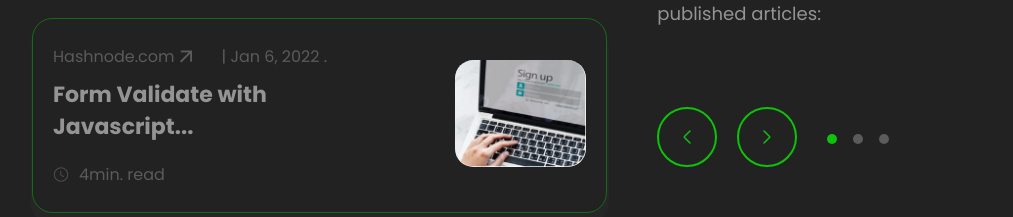
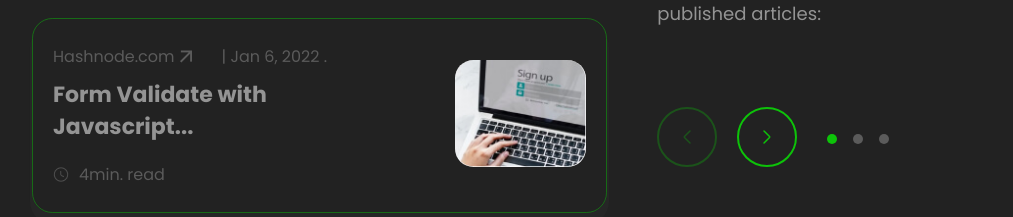
Before and after one commit to Braide5/P_Portf, a React (Vite) app: page / in a window 1280 px wide. Shown: the part 3400-3617 px from the top of the page, without its empty margins (96-1109 px from the left). Built offline with nearby package versions, Linux system fonts and the light colour scheme.

Commit message:
fix: blog button navigation

```diff
--- a/src/Pages/Home/components/Blogs/Blog.jsx
+++ b/src/Pages/Home/components/Blogs/Blog.jsx
@@ -11,6 +11,7 @@ import ClockImage from "./images/Clock.png";
 import MobileLink from "./images/arrow-left.png";
 import Arrow from "./images/Arrow.svg";
 import LInkIcon from "./images/Link.png";
+import disabledBackwardIcon from "./images/disabledBackward.svg";
 import BackwardIcon from "./images/Backward.svg";
 import ForwardIcon from "./images/Forward.svg";
 import PointImage from "./images/points1.svg";
@@ -22,6 +23,10 @@ import BlogImage5 from "./images/Blog5.jpg";
 import BlogImage6 from "./images/Blog6.jpg";
 
 const Blog = () => {
+
+  const [backwardIcon,setBackwardIcon] = useState(disabledBackwardIcon);
+
+
   const blogPost = [
     {
       id: 1,
@@ -84,10 +89,14 @@ const Blog = () => {
   // view more blogs
   const handleViewNextThree = () => {
     setDisplayedPosts(blogPost.slice(3));
+    if (blogPost.length > 0) {
+      setBackwardIcon(BackwardIcon);
+    }
   };
 
   const handleViewLastThree = () => {
     setDisplayedPosts(blogPost.slice(0, 3));
+    setBackwardIcon(disabledBackwardIcon);
   };
 
   return (
@@ -141,7 +150,7 @@ const Blog = () => {
             <div className="more-projects-buttons">
               <div className="backward">
                 <button onClick={handleViewLastThree}>
-                  <img src={BackwardIcon} alt="Backward" />
+                  <img src={backwardIcon} alt="Backward" />
                 </button>
               </div>
               <div className="forward">
@@ -156,7 +165,7 @@ const Blog = () => {
       </div>
         <div className="mobile-blog-see-more">
           <button onClick={handleViewLastThree}>
-            <img src={BackwardIcon} alt="Backward" />
+            <img src={backwardIcon} alt="Backward" />
           </button>
           <button onClick={handleViewNextThree}>
             <img src={ForwardIcon} alt="Forward" />
```
Also changed, not shown: src/Pages/Home/components/Blogs/images/disabledBackward.svg (added).
